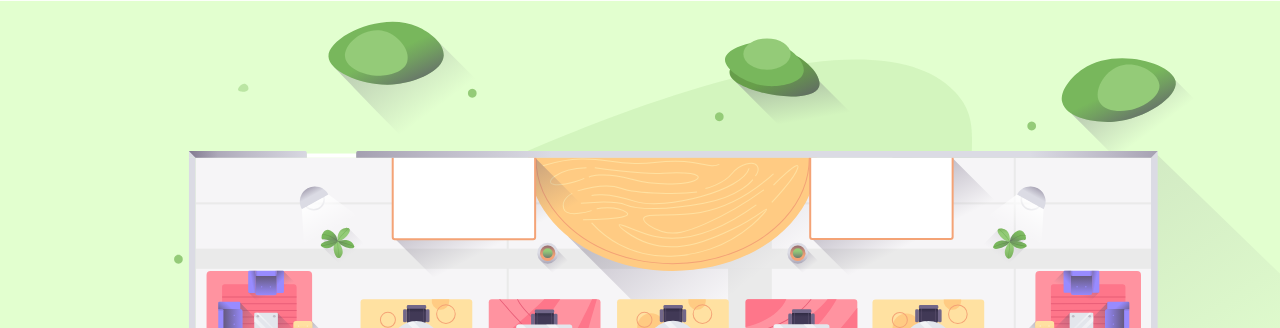
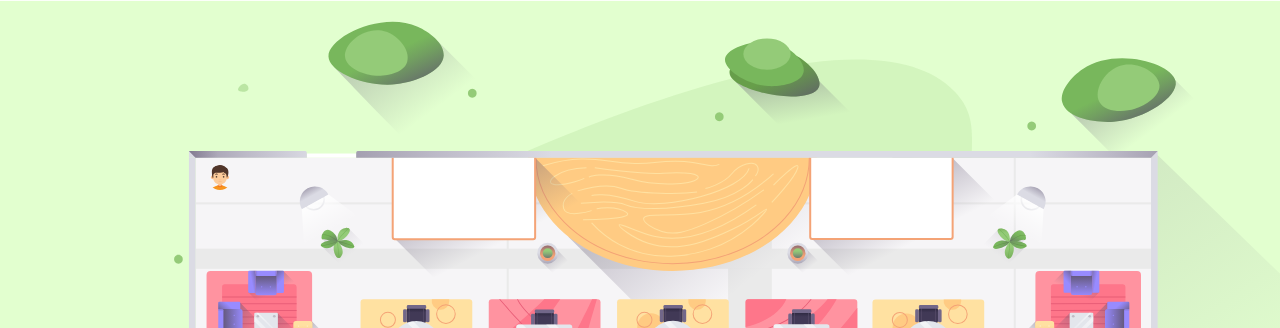
Before and after one commit to sujithps/remo-conference, a React (Create React App) app: page / in a window 1280 px wide. Shown: the top 328 px of the page. Built offline with nearby package versions, Linux system fonts and the light colour scheme.

Commit message:
Sujith | Add avatar

```diff
--- a/src/App.js
+++ b/src/App.js
@@ -1,6 +1,7 @@
 import React from 'react'
 import conferenceImg from './assets/images/conference.svg'
 import Table from './components/Table'
+import Avatar from './components/Avatar'
 import './App.scss';
 
 export const renderHall = () => {
@@ -43,11 +44,16 @@ function getNumberWithOrdinal(n) {
 }
 
 export const App = () => {
+    const [ userPosition, setUserPosition ] = React.useState({ top: '330px', left: '415px' })
+
     return (
         <div className='Root'>
             <div className='ConferenceTable'>
                 { renderHall() }
                 <img className='ConferenceImg' src={ conferenceImg } alt="conference hall"/>
+                <Avatar
+                    position={ { top: userPosition.top, left: userPosition.left } }
+                />
             </div>
             <div>
             </div>
--- a/src/components/Avatar/Avatar.js
+++ b/src/components/Avatar/Avatar.js
@@ -17,6 +17,6 @@ export const Avatar = ({ position, connectionStatus, isCannotConnectCamera }) =>
                      alt="camera-icon"/>) : null }
         </div>
     )
-}
+};
 
 export default Avatar
```
Also changed, not shown: src/assets/images/avatar.svg.
